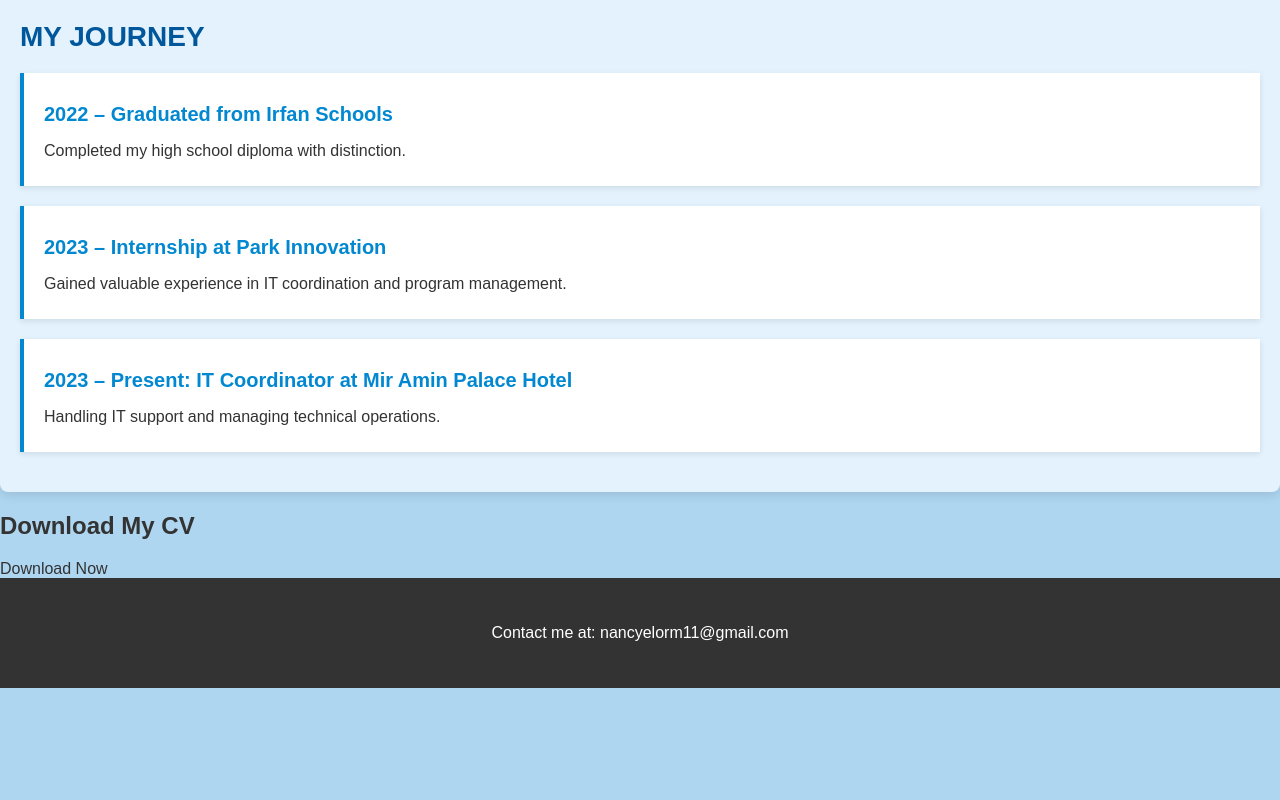
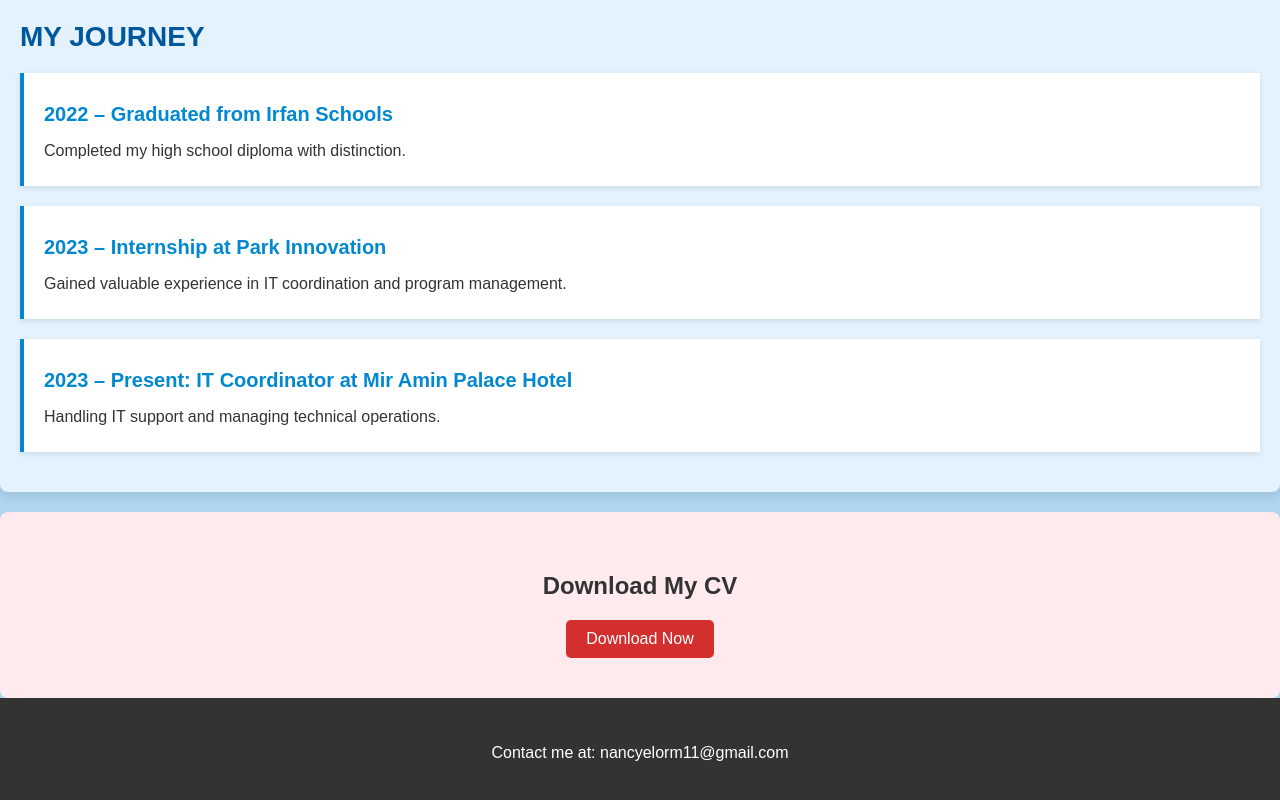
Before and after one commit to 22nancy-pixel/my-portfolio, a plain HTML site: page index.html in a window 1280 px wide. Shown: the part 2713-3513 px from the top of the page. Before the commit the page ends 3401 px from the top, so only its background shows below. Drawn offline with Linux system fonts and the light colour scheme.

Commit message:
Update styles.css

```diff
--- a/css/styles.css
+++ b/css/styles.css
@@ -247,6 +247,25 @@
     background-color: #333;
     color: white;
 }
+#download-cv {
+    text-align: center;
+    padding: 40px 20px;
+    background: #ffebee;
+    border-radius: 8px;
+}
+.download-btn {
+    display: inline-block;
+    padding: 10px 20px;
+    background: #d32f2f;
+    color: white;
+    text-decoration: none;
+    border-radius: 5px;
+    transition: background 0.3s ease;
+}
+.download-btn:hover {
+    background: #b71c1c;
+}
+
 
 /* Responsive Styles */
 @media (max-width: 768px) {
```
